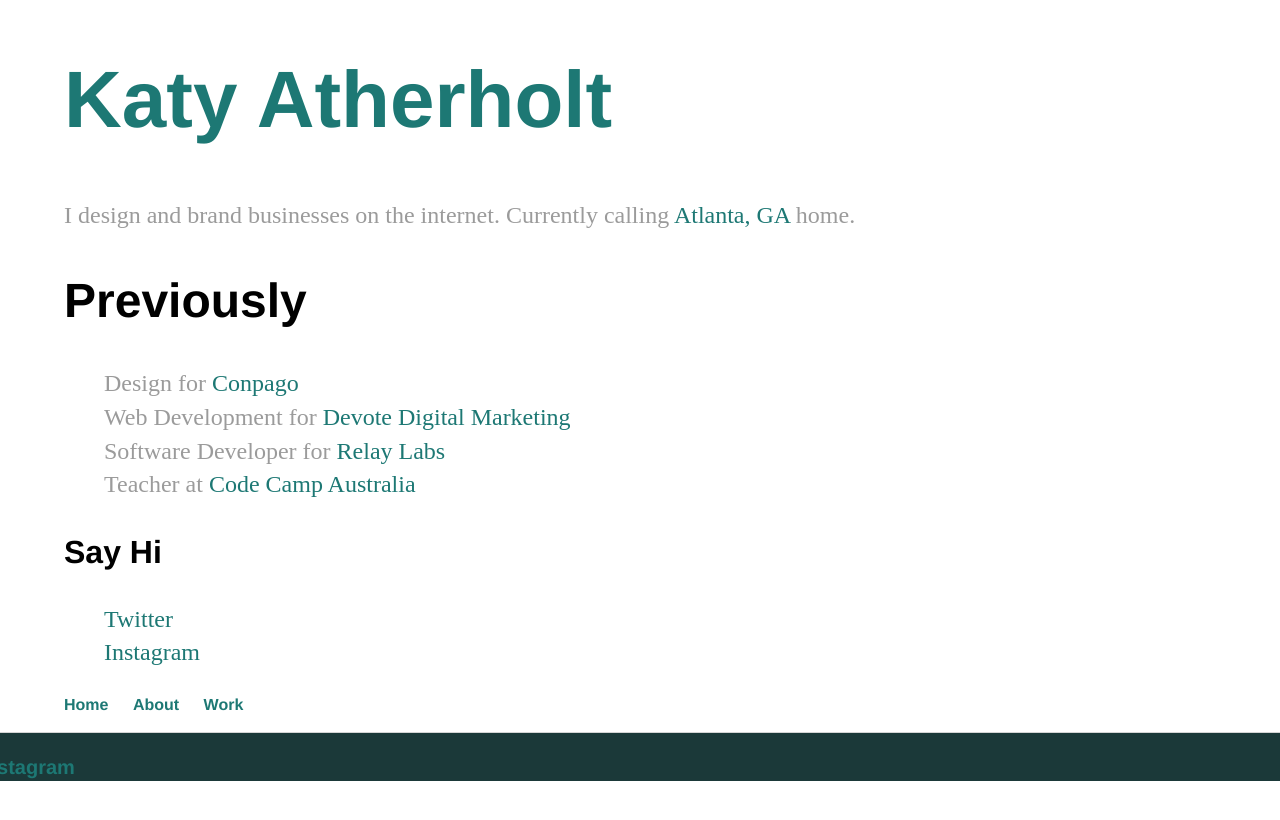
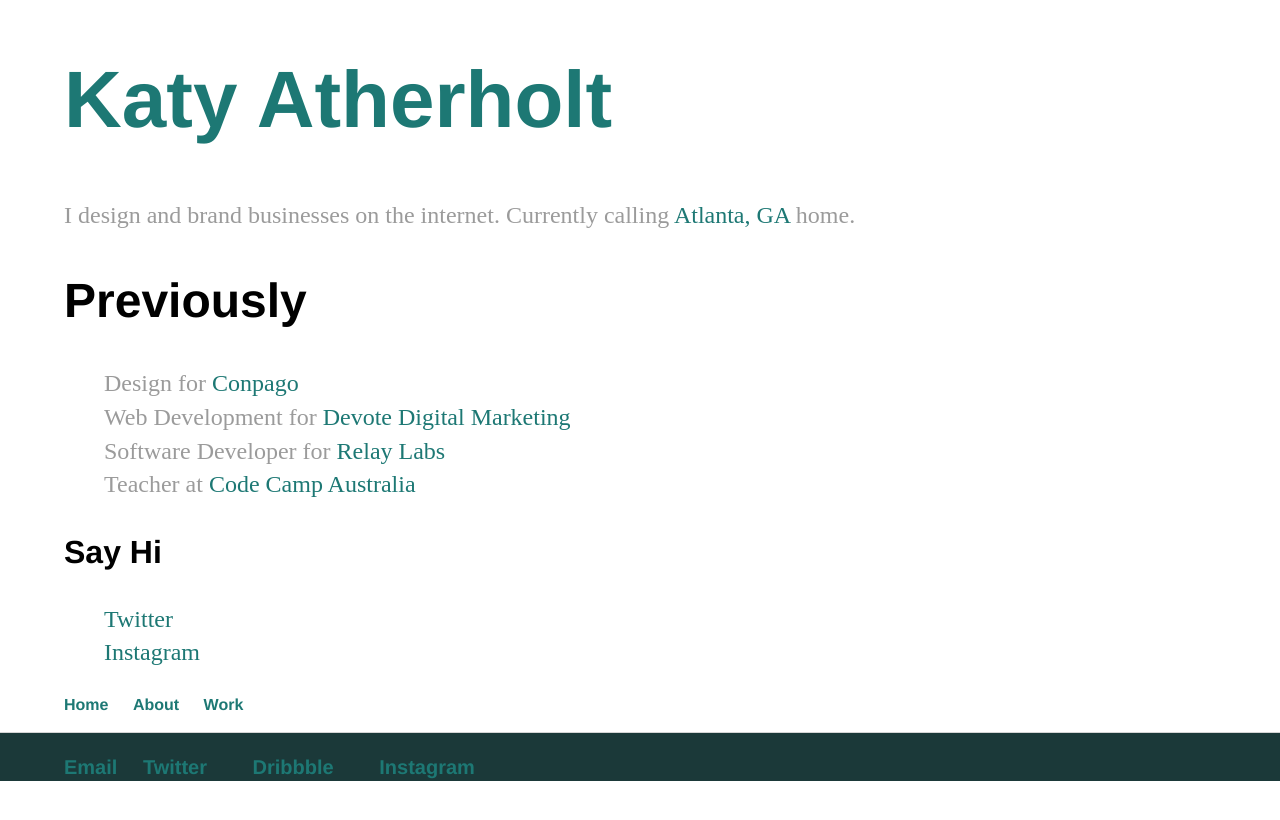
Before and after one commit to katherholt/katherholt.github.io, a Jekyll site: the page built from index.html, in a window 1280 px wide. Shown: the top 820 px of the page. Built offline with Jekyll 4.4.1, drawn with Linux system fonts in a browser that asks for light colours; some web fonts are replaced.

Commit message:
Update default.html

```diff
--- a/_layouts/default.html
+++ b/_layouts/default.html
@@ -21,7 +21,7 @@
     </nav>
 
     <footer>
-      <ul>
+      <ul class="footer">
         <li><a href="mailto:katarina.atherholt@gmail.com">Email</a></li>
         <li><a href="https://www.twitter.com/katyatherholt">Twitter</a><li>
         <li><a href="https://www.dribbble.com/katherholt">Dribbble</a><li>
```
